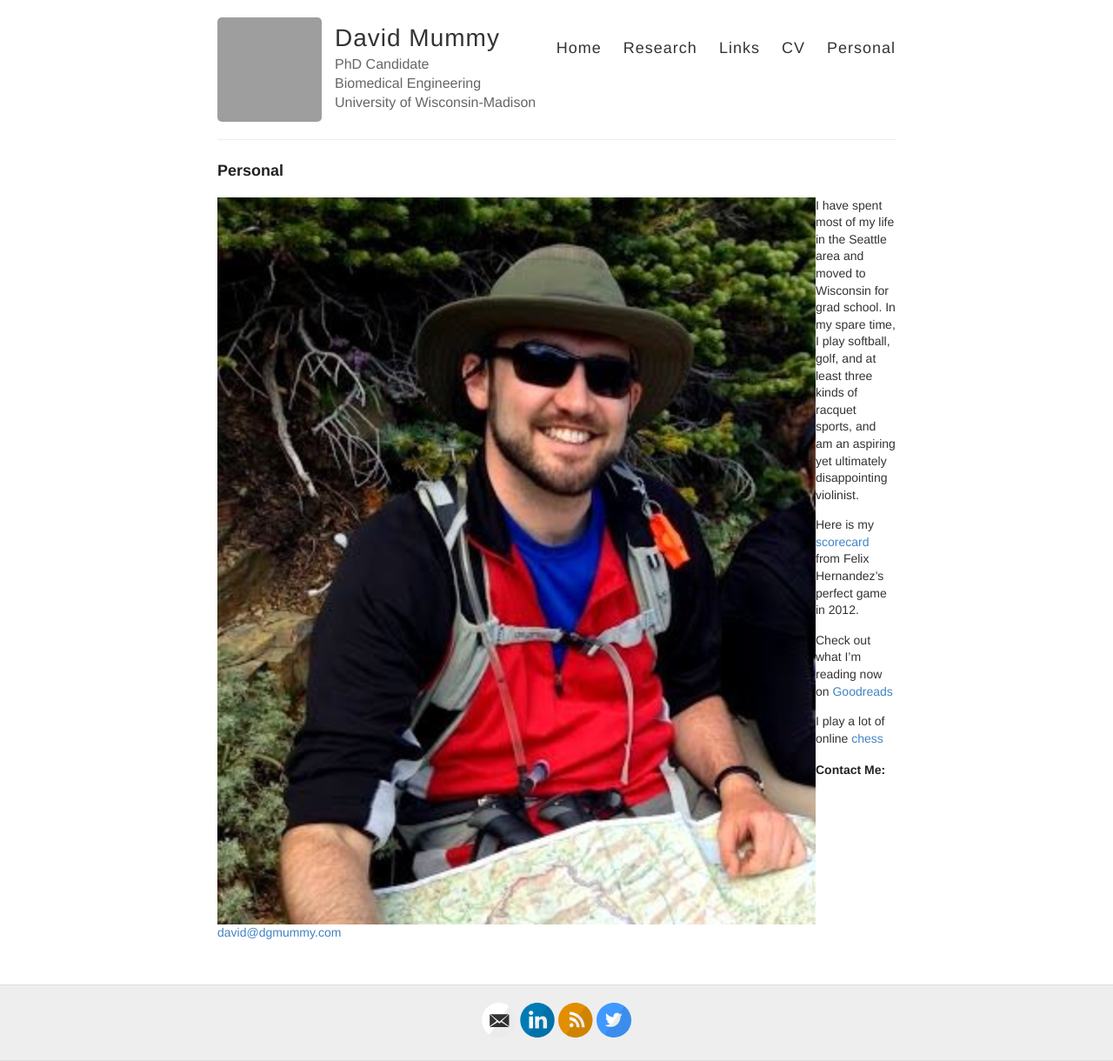
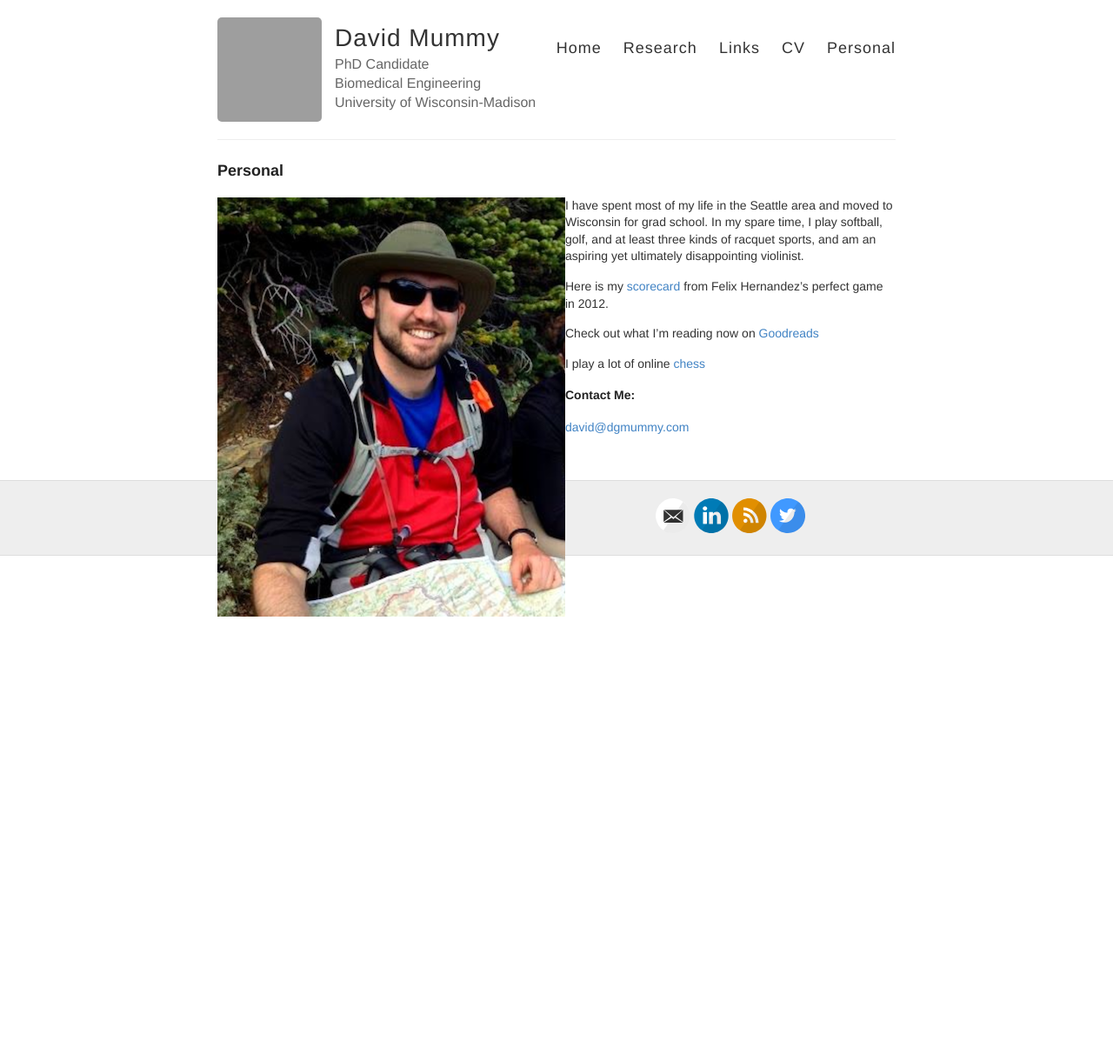
Before and after one commit to mummydg/mummydg.github.io, a Jekyll site: the page built from personal.md, in a window 1280 px wide. Shown: the whole page at 87% size. Built offline with Jekyll 4.4.1, drawn with Linux system fonts in a browser that asks for light colours; after the commit the page ends 900 px from its top, so only the background shows below that; grey boxes are pictures that could not be loaded.

Commit message:
fixing hiking pic

```diff
--- a/personal.md
+++ b/personal.md
@@ -5,7 +5,7 @@ comments: true
 permalink: /personal/
 ---
 
-<img src = "{{ site.baseurl }}/images/hiking.png" align="left">
+<img src = "{{ site.baseurl }}/images/hiking_small.png" align="left">
 I have spent most of my life in the Seattle area and moved to Wisconsin for grad school. In my spare time, I play softball, golf, and at least three kinds of racquet sports, and am an aspiring yet ultimately disappointing violinist.
 
 Here is my <a href="{{ site.baseurl }}/images/felix_perfect_visitors.jpg">scorecard</a> from Felix Hernandez's perfect game in 2012.
```
Also changed, not shown: images/hiking.png (deleted), images/hiking_small.png (added).
